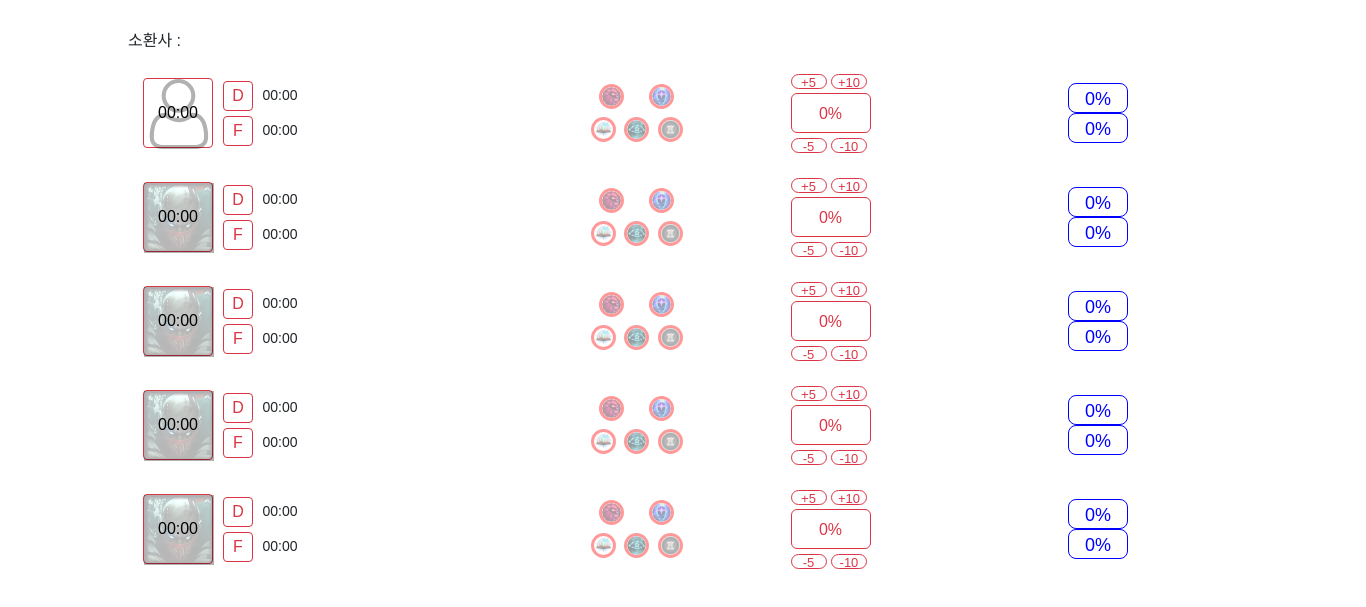
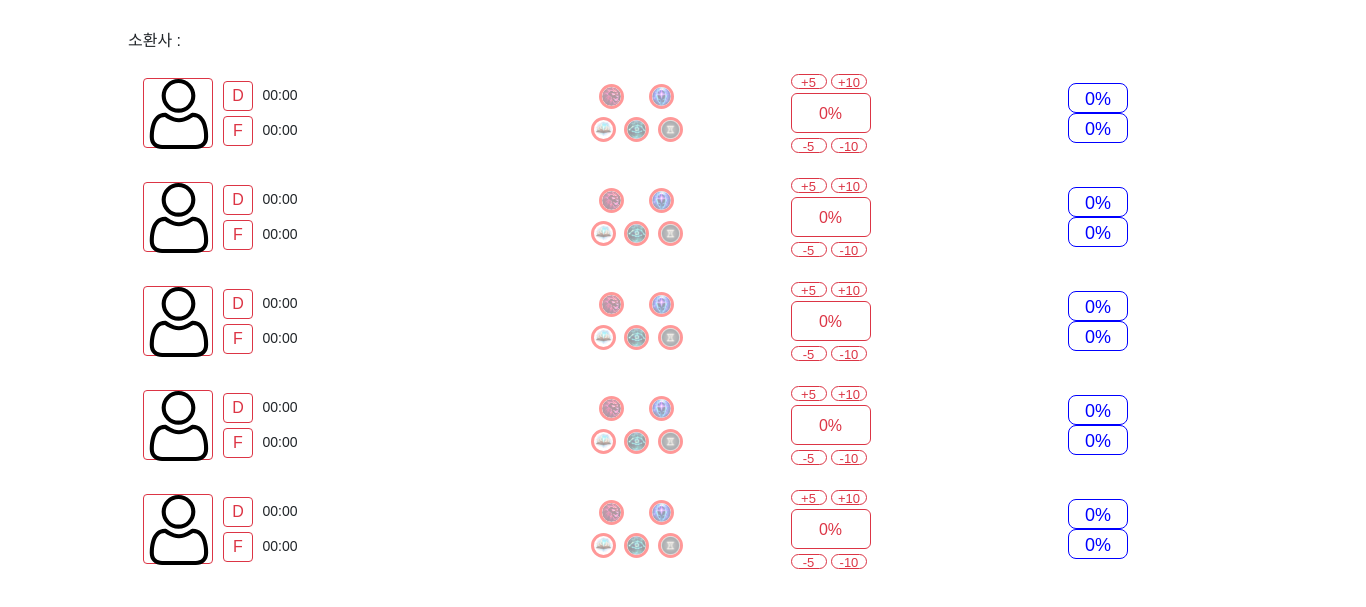
Before and after one commit to sehandev/lol-timer, an Electron app: page spell.html in a window 1366 px wide. Shown: the part 75-682 px from the top of the page. Drawn offline with nearby package versions, Linux system fonts and the light colour scheme; no server answers; a web font is replaced by a local one.

Commit message:
EDIT : ult timer

```diff
--- a/spell.html
+++ b/spell.html
@@ -36,7 +36,7 @@
         <!-- 챔피언 사진 + 궁극기 타이머 -->
         <button type="button" id="champion-btn-1" class="btn btn-outline-danger btn-champion">
           <img id="champion-img-1" class="champion-img" src="./static/img/champion/undefined.svg">
-          <span id="ult-timer-1" class="ult-timer">00:00</span>
+          <span id="ult-timer-1" class="ult-timer"></span>
         </button>
 
         <!-- 스펠 D & F 타이머 -->
@@ -104,8 +104,8 @@
 
         <!-- 챔피언 사진 + 궁극기 타이머 -->
         <button type="button" id="champion-btn-2" class="btn btn-outline-danger btn-champion">
-          <img id="champion-img-2" class="champion-img" src="./static/img/champion/Pyke.png">
-          <span id="ult-timer-2" class="ult-timer">00:00</span>
+          <img id="champion-img-2" class="champion-img" src="./static/img/champion/undefined.svg">
+          <span id="ult-timer-2" class="ult-timer"></span>
         </button>
 
         <!-- 스펠 D & F 타이머 -->
@@ -173,8 +173,8 @@
 
         <!-- 챔피언 사진 + 궁극기 타이머 -->
         <button type="button" id="champion-btn-3" class="btn btn-outline-danger btn-champion">
-          <img id="champion-img-3" class="champion-img" src="./static/img/champion/Pyke.png">
-          <span id="ult-timer-3" class="ult-timer">00:00</span>
+          <img id="champion-img-3" class="champion-img" src="./static/img/champion/undefined.svg">
+          <span id="ult-timer-3" class="ult-timer"></span>
         </button>
 
         <!-- 스펠 D & F 타이머 -->
@@ -242,8 +242,8 @@
 
         <!-- 챔피언 사진 + 궁극기 타이머 -->
         <button type="button" id="champion-btn-4" class="btn btn-outline-danger btn-champion">
-          <img id="champion-img-4" class="champion-img" src="./static/img/champion/Pyke.png">
-          <span id="ult-timer-4" class="ult-timer">00:00</span>
+          <img id="champion-img-4" class="champion-img" src="./static/img/champion/undefined.svg">
+          <span id="ult-timer-4" class="ult-timer"></span>
         </button>
 
         <!-- 스펠 D & F 타이머 -->
@@ -311,8 +311,8 @@
 
         <!-- 챔피언 사진 + 궁극기 타이머 -->
         <button type="button" id="champion-btn-5" class="btn btn-outline-danger btn-champion">
-          <img id="champion-img-5" class="champion-img" src="./static/img/champion/Pyke.png">
-          <span id="ult-timer-5" class="ult-timer">00:00</span>
+          <img id="champion-img-5" class="champion-img" src="./static/img/champion/undefined.svg">
+          <span id="ult-timer-5" class="ult-timer"></span>
         </button>
 
         <!-- 스펠 D & F 타이머 -->
--- a/static/css/spell.css
+++ b/static/css/spell.css
@@ -10,6 +10,9 @@
 .champion-img {
     width: 70px;
     height: 70px;
+}
+
+.ult-disabled {
     opacity: 0.3;
 }
 
```
